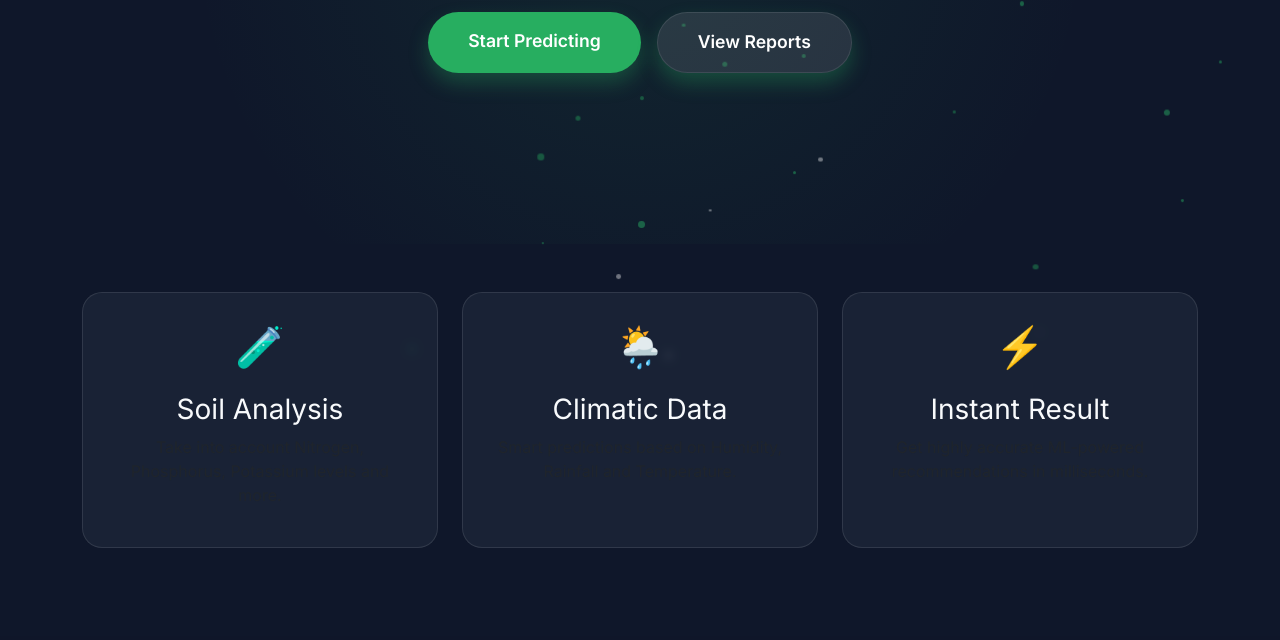
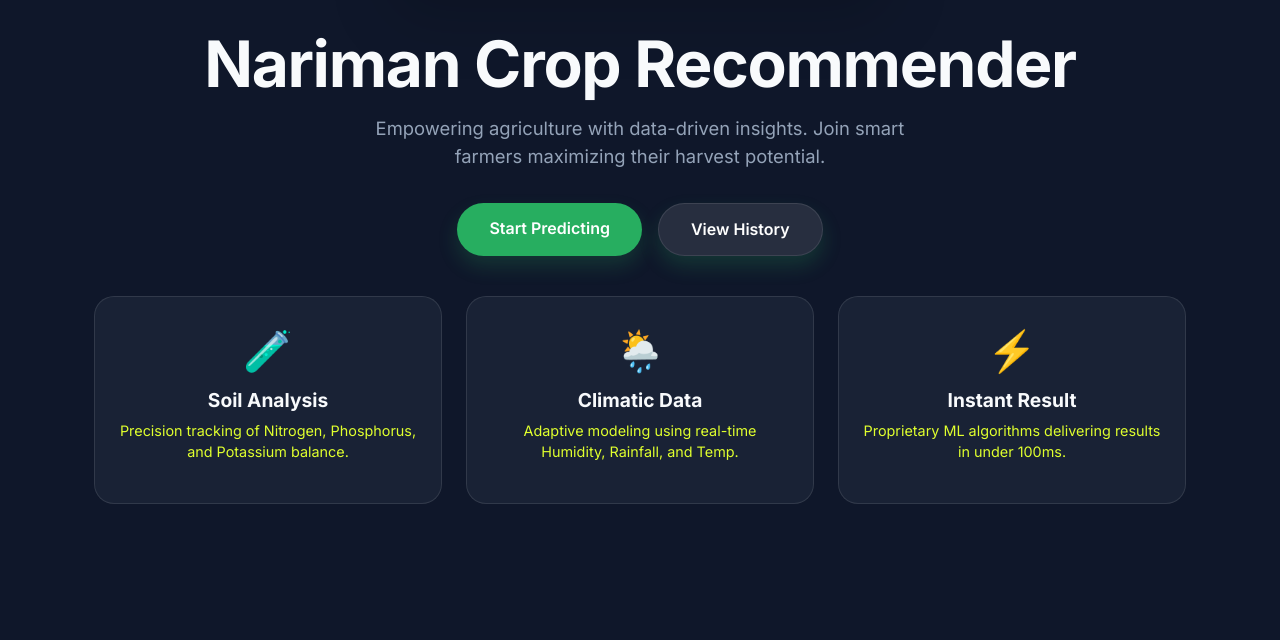
Before and after one commit to NarimanOusman/climate-_forecast, a Django app: page / in a window 1280 px wide. Shown: the part 500-1140 px from the top of the page. Before the commit the page ends 1048 px from the top, so only its background shows below. Run offline with Django 5.2, Linux system fonts and the light colour scheme.

Commit message:
feat: Implement crop prediction functionality with history reporting and associated UI.

```diff
--- a/prediction/models.py
+++ b/prediction/models.py
@@ -1,4 +1,5 @@
 from django.db import models
+from django.utils import timezone
 
 # Create your models here.
 class PredictionReport(models.Model):
@@ -10,7 +11,7 @@ class PredictionReport(models.Model):
     ph = models.FloatField()
     rainfall = models.FloatField()
     predicted_crop = models.CharField(max_length=100)
-    created_at = models.DateTimeField(auto_now_add=True)
+    created_at = models.DateTimeField(default=timezone.now)
 
     def __str__(self):
         return f"{self.predicted_crop} ({self.created_at.date()})"
--- a/prediction/templates/prediction/index.html
+++ b/prediction/templates/prediction/index.html
@@ -4,20 +4,42 @@
 {% block extra_css %}
 <style>
     .hero-section {
-        height: 80vh;
+        min-height: auto;
+        /* Remove fixed height */
         display: flex;
+        flex-direction: column;
         align-items: center;
         justify-content: center;
         text-align: center;
-        background: radial-gradient(circle at center, rgba(39, 174, 96, 0.1) 0%, transparent 70%);
+        background: transparent;
+        /* Remove background gradient */
         position: relative;
+        padding: 20px 0 40px;
+    }
+
+    .hero-image-container {
+        width: 100%;
+        max-width: 500px;
+        margin: 0 auto 30px;
+        opacity: 0;
+        transform: translateY(20px);
+        animation: fadeInUp 0.8s cubic-bezier(0.16, 1, 0.3, 1) forwards;
+    }
+
+    .hero-image {
+        width: 100%;
+        height: auto;
+        border-radius: 30px;
+        /* Subtle shadow to make it pop without a heavy background */
+        filter: drop-shadow(0 20px 30px rgba(0, 0, 0, 0.15));
     }
 
     .hero-content {
         z-index: 10;
         opacity: 0;
-        transform: translateY(30px);
+        transform: translateY(20px);
         animation: fadeInUp 1s cubic-bezier(0.16, 1, 0.3, 1) forwards;
+        animation-delay: 0.2s;
     }
 
     @keyframes fadeInUp {
@@ -28,35 +50,32 @@
     }
 
     .hero-title {
-        font-size: 4rem;
+        font-size: clamp(2rem, 7vw, 4rem);
         font-weight: 800;
-        margin-bottom: 1.5rem;
+        margin-bottom: 1rem;
         letter-spacing: -0.02em;
-        background: linear-gradient(to right, var(--text-color), #2ecc71);
-        -webkit-background-clip: text;
-        -webkit-text-fill-color: transparent;
-        background-clip: text;
-        transition: all 0.3s ease;
+        color: var(--text-color);
+        line-height: 1.1;
     }
 
     .hero-subtitle {
-        font-size: 1.25rem;
+        font-size: clamp(0.9rem, 4vw, 1.15rem);
         color: var(--text-muted);
         max-width: 600px;
-        margin: 0 auto 2.5rem;
-        line-height: 1.6;
-        transition: all 0.3s ease;
+        margin: 0 auto 2rem;
+        line-height: 1.5;
+        padding: 0 1rem;
     }
 
     .btn-hero {
-        padding: 1rem 2.5rem;
-        font-size: 1.1rem;
+        padding: 0.85rem 2rem;
+        font-size: 1rem;
         font-weight: 600;
         border-radius: 50px;
         background: var(--primary-color);
         color: white;
         border: none;
-        box-shadow: 0 10px 20px rgba(39, 174, 96, 0.3);
+        box-shadow: 0 10px 20px rgba(39, 174, 96, 0.2);
         transition: all 0.3s ease;
         text-decoration: none;
         display: inline-block;
@@ -64,81 +83,125 @@
 
     .btn-hero:hover {
         transform: translateY(-3px);
-        box-shadow: 0 15px 30px rgba(39, 174, 96, 0.4);
+        box-shadow: 0 15px 30px rgba(39, 174, 96, 0.3);
         background: var(--secondary-color);
         color: white;
+    }
+
+    /* Staggered Slide Left Animation */
+    .stagger-card {
+        opacity: 0;
+        transform: translateX(-50px);
+        transition: all 0.8s cubic-bezier(0.16, 1, 0.3, 1);
+    }
+
+    .stagger-card.active {
+        opacity: 1;
+        transform: translateX(0);
+    }
+
+    .stagger-delay-1 {
+        transition-delay: 0.1s;
+    }
+
+    .stagger-delay-2 {
+        transition-delay: 0.25s;
+    }
+
+    .stagger-delay-3 {
+        transition-delay: 0.4s;
     }
 
     .feature-card {
         background: var(--card-bg);
         border: 1px solid var(--glass-border);
         border-radius: 20px;
-        backdrop-filter: blur(5px);
-        transition: all 0.3s ease;
+        backdrop-filter: blur(12px);
+        -webkit-backdrop-filter: blur(12px);
+        transition: all 0.4s cubic-bezier(0.16, 1, 0.3, 1);
+        margin-bottom: 1.5rem;
+    }
+
+    .feature-card h3 {
+        font-weight: 700;
+        font-size: 1.2rem;
+        margin-bottom: 0.5rem;
+        color: var(--text-color);
+    }
+
+    .lemon-text {
+        color: #e0ff2e !important;
+        font-weight: 500;
+        font-size: 0.9rem;
     }
 
     .feature-card:hover {
-        transform: translateY(-10px);
+        transform: translateY(-8px);
         border-color: var(--primary-color);
     }
 
-    #animation-canvas {
-        position: absolute;
-        top: 0;
-        left: 0;
-        width: 100%;
-        height: 100%;
-        z-index: 0;
+    @media (max-width: 768px) {
+        .hero-section {
+            padding: 40px 0 20px;
         }
 
-    .particle {
-        position: absolute;
-        background: var(--primary-color);
-        border-radius: 50%;
-        opacity: 0.3;
-        pointer-events: none;
+        .hero-image-container {
+            max-width: 300px;
+            margin-bottom: 20px;
+        }
+
+        .gap-btn-mobile {
+            flex-direction: column;
+            gap: 1rem !important;
+        }
     }
 </style>
 {% endblock %}
 
 {% block content %}
 <section class="hero-section">
-    <div id="animation-canvas"></div>
+    <!-- Centered Image right after Nav -->
+    <div class="hero-image-container">
+        <img src="{% static 'prediction/images/farmer.png' %}" alt="Nariman Farmer" class="hero-image">
+    </div>
+
     <div class="hero-content">
         <h1 class="hero-title">Nariman Crop Recommender</h1>
         <p class="hero-subtitle">
-            Harnessing Artificial Intelligence to help farmers make data-driven decisions.
-            Analyze your soil content and get instant, accurate crop recommendations.
+            Empowering agriculture with data-driven insights.
+            Join smart farmers maximizing their harvest potential.
         </p>
-        <div class="d-flex justify-content-center gap-3">
+        <div class="d-flex justify-content-center gap-3 gap-btn-mobile">
             <a href="{% url 'predict_crop' %}" class="btn-hero">Start Predicting</a>
             <a href="{% url 'report_list' %}" class="btn-hero"
-                style="background: rgba(255, 255, 255, 0.1); border: 1px solid var(--glass-border);">View Reports</a>
+                style="background: rgba(255, 255, 255, 0.1); border: 1px solid var(--glass-border);">View History</a>
         </div>
     </div>
 </section>
 
 <!-- Features Section -->
-<div class="row mt-5">
-    <div class="col-md-4 mb-4">
-        <div class="feature-card text-center p-4 h-100">
-            <div class="fs-1 mb-3">🧪</div>
+<div class="container pb-5">
+    <div class="row">
+        <div class="col-md-4">
+            <div class="feature-card stagger-card stagger-delay-1 text-center p-4">
+                <div class="fs-1 mb-2">🧪</div>
                 <h3>Soil Analysis</h3>
-            <p class="text-muted">Take into account Nitrogen, Phosphorus, Potassium levels and more.</p>
+                <p class="lemon-text">Precision tracking of Nitrogen, Phosphorus, and Potassium balance.</p>
             </div>
         </div>
-    <div class="col-md-4 mb-4">
-        <div class="feature-card text-center p-4 h-100">
-            <div class="fs-1 mb-3">🌦️</div>
+        <div class="col-md-4">
+            <div class="feature-card stagger-card stagger-delay-2 text-center p-4">
+                <div class="fs-1 mb-2">🌦️</div>
                 <h3>Climatic Data</h3>
-            <p class="text-muted">Smart predictions based on Humidity, Rainfall and Temperature.</p>
+                <p class="lemon-text">Adaptive modeling using real-time Humidity, Rainfall, and Temp.</p>
             </div>
         </div>
-    <div class="col-md-4 mb-4">
-        <div class="feature-card text-center p-4 h-100">
-            <div class="fs-1 mb-3">⚡</div>
+        <div class="col-md-4">
+            <div class="feature-card stagger-card stagger-delay-3 text-center p-4">
+                <div class="fs-1 mb-2">⚡</div>
                 <h3>Instant Result</h3>
-            <p class="text-muted">Get highly accurate ML-powered recommendations in milliseconds.</p>
+                <p class="lemon-text">Proprietary ML algorithms delivering results in under 100ms.</p>
+            </div>
         </div>
     </div>
 </div>
@@ -146,48 +209,19 @@
 
 {% block extra_js %}
 <script>
-    // Simple particle animation for the background
-    const canvas = document.getElementById('animation-canvas');
-    const colors = ['#27ae60', '#2ecc71', '#ffffff'];
+    (function () {
+        // Unique observer name to avoid collision with base.html
+        const indexObserver = new IntersectionObserver((entries) => {
+            entries.forEach(entry => {
+                if (entry.isIntersecting) {
+                    entry.target.classList.add('active');
+                } else {
+                    entry.target.classList.remove('active');
+                }
+            });
+        }, { threshold: 0.1 });
 
-    function createParticle() {
-        const particle = document.createElement('div');
-        particle.className = 'particle';
-
-        const size = Math.random() * 5 + 2;
-        const startX = Math.random() * window.innerWidth;
-        const startY = Math.random() * window.innerHeight;
-
-        particle.style.width = `${size}px`;
-        particle.style.height = `${size}px`;
-        particle.style.left = `${startX}px`;
-        particle.style.top = `${startY}px`;
-        particle.style.backgroundColor = colors[Math.floor(Math.random() * colors.length)];
-
-        canvas.appendChild(particle);
-
-        animateParticle(particle);
-    }
-
-    function animateParticle(p) {
-        const duration = Math.random() * 20000 + 10000;
-        const destinationX = Math.random() * window.innerWidth;
-        const destinationY = Math.random() * window.innerHeight;
-
-        const animation = p.animate([
-            { transform: 'translate(0, 0)', opacity: 0 },
-            { opacity: 0.4, offset: 0.1 },
-            { opacity: 0.4, offset: 0.9 },
-            { transform: `translate(${destinationX - parseFloat(p.style.left)}px, ${destinationY - parseFloat(p.style.top)}px)`, opacity: 0 }
-        ], {
-            duration: duration,
-            iterations: Infinity
-        });
-    }
-
-    // Initialize particles
-    for (let i = 0; i < 50; i++) {
-        createParticle();
-    }
+        document.querySelectorAll('.stagger-card').forEach(el => indexObserver.observe(el));
+    })();
 </script>
 {% endblock %}
--- a/prediction/views.py
+++ b/prediction/views.py
@@ -66,7 +66,8 @@ def predict_crop(request):
 
                 prediction = predicted_crop_name
     else:
-        form = PredictionForm()
+        from django.utils import timezone
+        form = PredictionForm(initial={'created_at': timezone.now()})
 
     return render(request, 'prediction/predict.html', {'form': form, 'prediction': prediction})
 
```
Also changed, not shown: prediction/forms.py (+8 -1 lines), prediction/templates/prediction/predict.html (+33 -22 lines), prediction/templates/prediction/reports.html (+12 -26 lines), db.sqlite3, prediction/migrations/0002_alter_predictionreport_created_at.py (added), prediction/static/images/farm.jpeg (added), prediction/static/images/farm_bio.png (added). Lines whose indentation alone changed are shown as unchanged.
